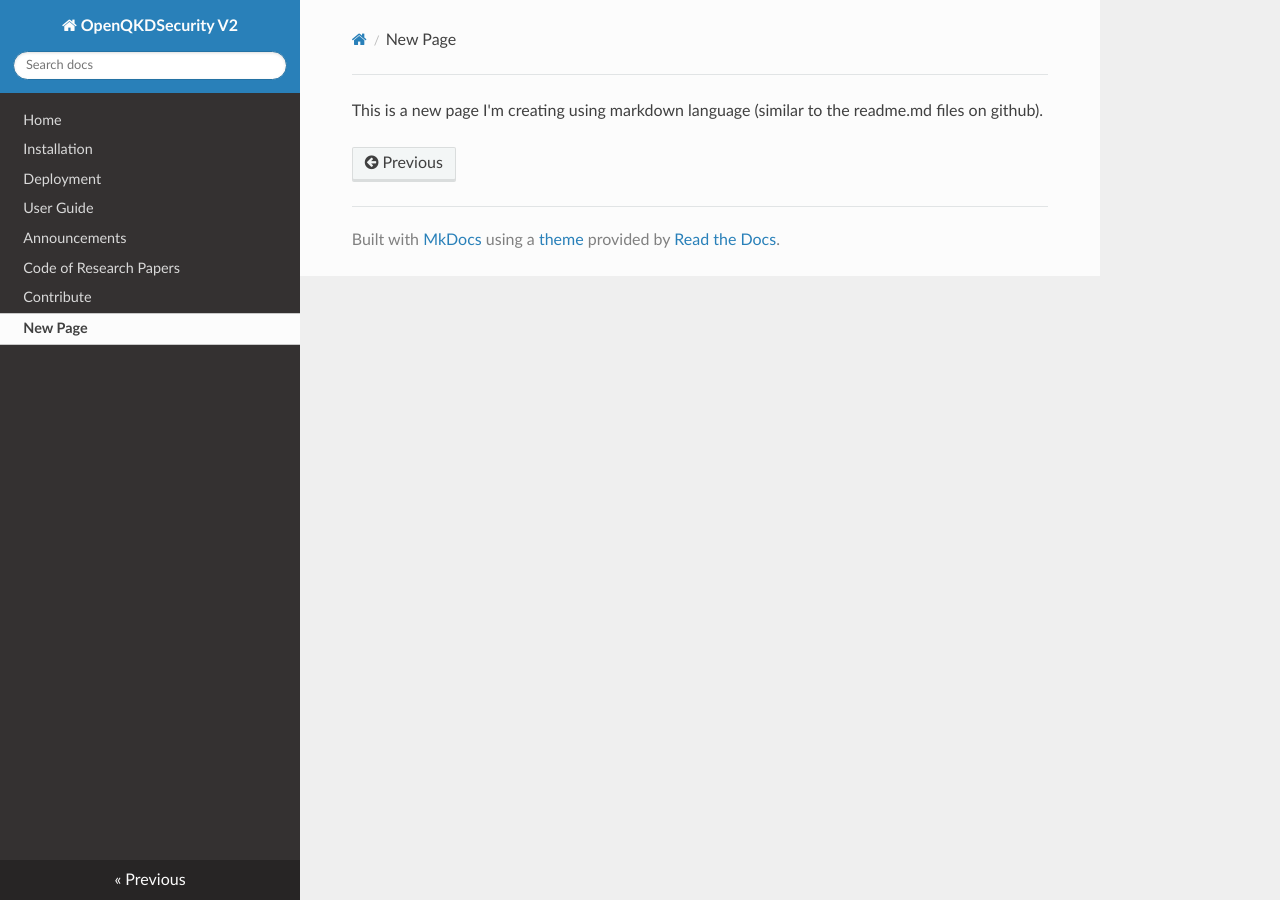
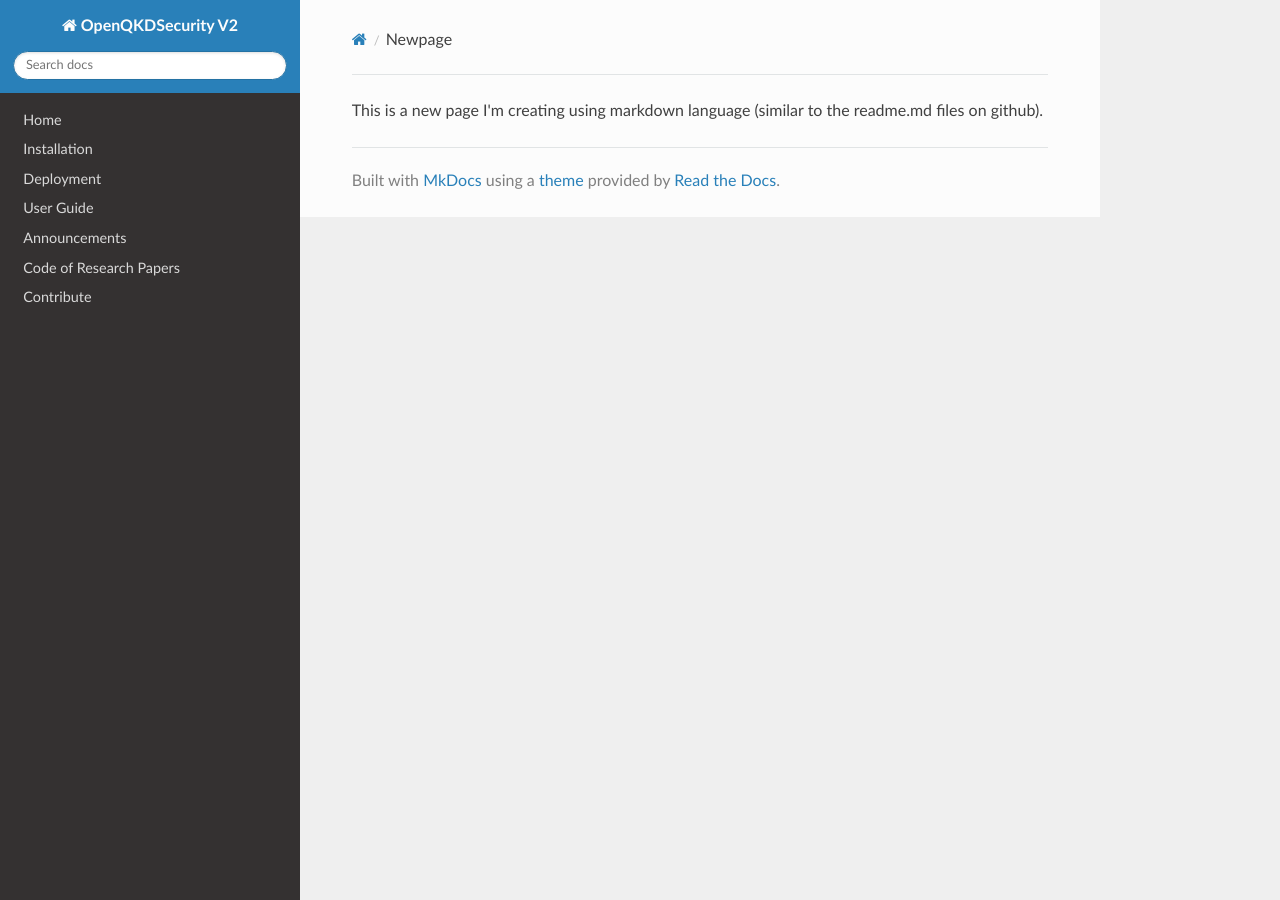
Before and after one commit to Avi-Veeramoothoo/test-oqkds, an MkDocs documentation site: the page built from website/docs/newpage.md, in a window 1280 px wide. Built offline with MkDocs 1.6.1, drawn with Linux system fonts in a browser that asks for light colours; nearby versions of some CDN libraries.

Commit message:
Update mkdocs.yml

```diff
--- a/website/mkdocs.yml
+++ b/website/mkdocs.yml
@@ -7,7 +7,6 @@
   - Announcements: announcements.md
   - Code of Research Papers: research_code.md
   - Contribute: contribute.md
-  - New Page: newpage.md
 theme: readthedocs
 markdown_extensions:
   - attr_list
```
